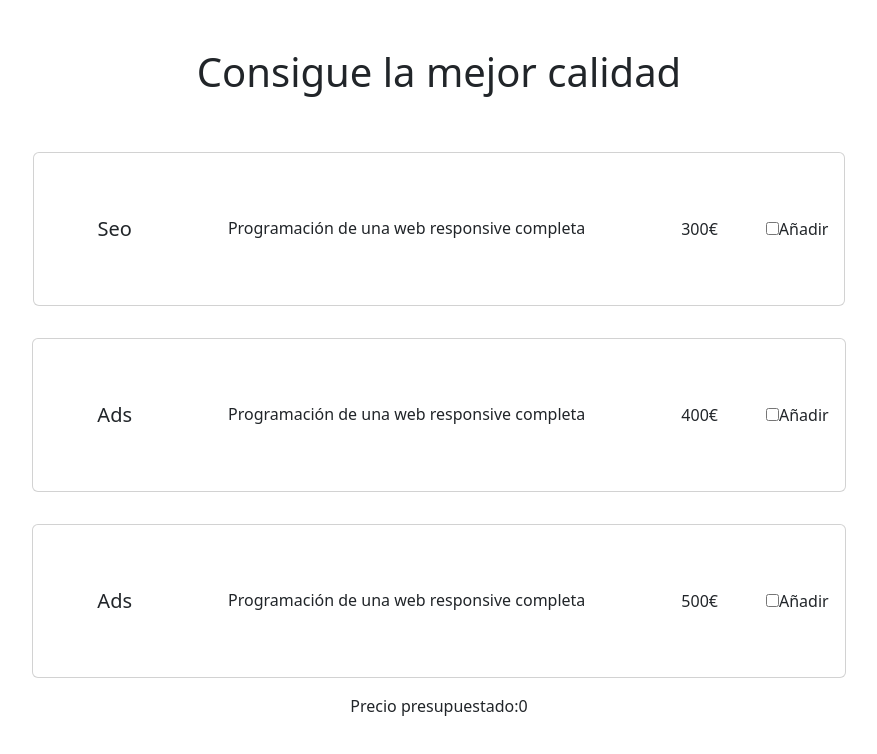
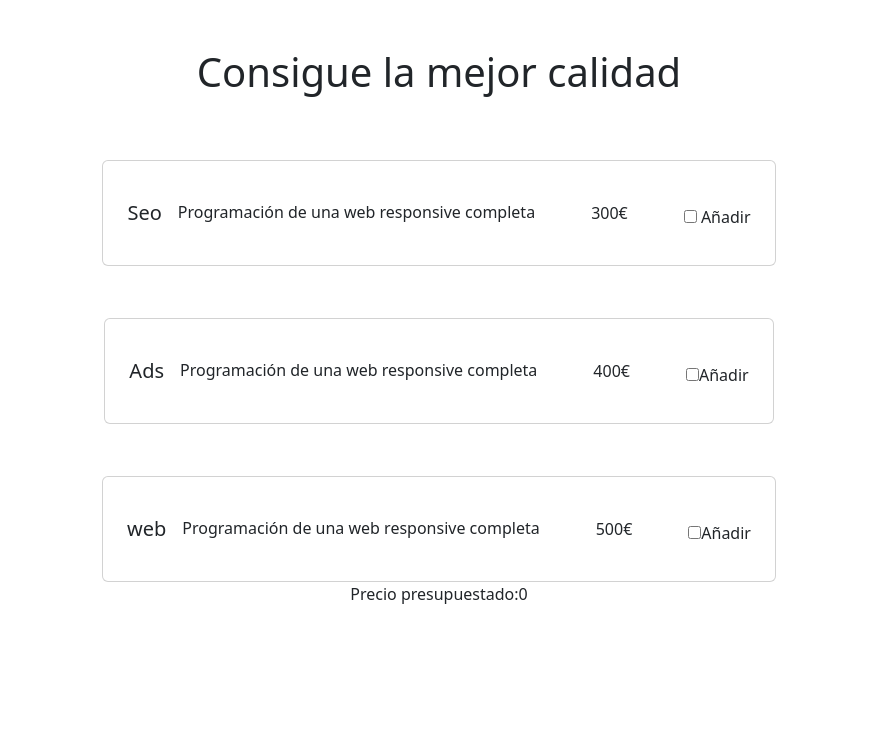
Before and after one commit to ezeam/S6.-Pressupostos, an Angular app: page / in a window 1280 px wide. Shown: the top 754 px of the page, without its empty margins (201-1078 px from the left). Built offline with nearby package versions, Linux system fonts and the light colour scheme.

Commit message:
WIP-trabajando con los modales de los botones de información del panel. Ejercicio 3

```diff
--- a/package.json
+++ b/package.json
@@ -18,6 +18,7 @@
     "@angular/platform-browser": "^18.0.0",
     "@angular/platform-browser-dynamic": "^18.0.0",
     "@angular/router": "^18.0.0",
+    "bootstrap-icons": "^1.11.3",
     "rxjs": "~7.8.0",
     "tslib": "^2.3.0",
     "zone.js": "~0.14.3"
--- a/src/app/home/home.component.html
+++ b/src/app/home/home.component.html
@@ -5,38 +5,49 @@
         <h1>Consigue la mejor calidad</h1>
       </div>
     </div>
+      <div class="container mt-5">
         <div class="row">
           <div class="col d-flex justify-content-center">
-        <div class="card mt-5 m-3">
-          <div class="card-body d-flex align-items-center">
-            <h5 class="card-title m-5">Seo</h5>
-            <h6 class="card-subtitle m-5">Programación de una web responsive completa</h6>
-            <p class="card-text m-5">300€</p>
-            <p class="mb-0"><input type="checkbox" formControlName="seo" (change)="onChangeSeo($event)">Añadir</p>
+            <div class="card mt-2">
+              <div class="card-body d-flex flex-column flex-lg-row align-items-center">
+                <h5 class="card-title m-2">Seo</h5>
+                <h6 class="card-subtitle m-2">Programación de una web responsive completa</h6>
+                <p class="card-text mx-5 my-4">300€</p>
+                <p class="mb-0 m-2">
+                  <input type="checkbox" formControlName="seo" (change)="onChangeSeo($event)"> Añadir
+                </p>
               </div>
             </div>
           </div>
         </div>
+      </div>
+
+      <div class="container mt-5">
         <div class="row">
           <div class="col d-flex justify-content-center">
-        <div class="card m-3">
-          <div class="card-body d-flex align-items-center">
-            <h5 class="card-title m-5">Ads</h5>
-            <h6 class="card-subtitle m-5">Programación de una web responsive completa</h6>
-            <p class="card-text m-5">400€</p>
-            <p class="mb-0"><input type="checkbox" formControlName="ads" (change)="onChangeAds($event)">Añadir</p>
+            <div class="card mt-1">
+              <div class="card-body d-flex flex-column flex-lg-row align-items-center">
+                <h5 class="card-title m-2">Ads</h5>
+                <h6 class="card-subtitle m-2">Programación de una web responsive completa</h6>
+                <p class="card-text mx-5 my-4">400€</p>
+                <p class="mb-0 m-2">
+                  <input type="checkbox" formControlName="ads" (change)="onChangeAds($event)">Añadir
+                </p>
               </div>
             </div>
           </div>
         </div>
+    </div>
+
+    <div class="container mt-5">
       <div class="row">
         <div class="col d-flex justify-content-center">
-        <div class="card m-3">
-          <div class="card-body d-flex align-items-center">
-            <h5 class="card-title m-5">Ads</h5>
-            <h6 class="card-subtitle m-5">Programación de una web responsive completa</h6>
-            <p class="card-text m-5">500€</p>
-            <p class="mb-0"><input type="checkbox" formControlName="web" (change)="onChangeWeb($event)">Añadir</p>
+          <div class="card mt-1">
+            <div class="card-body d-flex flex-column flex-lg-row align-items-center">
+              <h5 class="card-title m-2">web</h5>
+              <h6 class="card-subtitle m-2">Programación de una web responsive completa</h6>
+              <p class="card-text mx-5 my-4">500€</p>
+              <p class="mb-0 m-2"><input type="checkbox" formControlName="web" (change)="onChangeWeb($event)">Añadir</p>
             </div>
             @if(formularioHome.get('web')?.value){
               <div class="row">
@@ -48,6 +59,8 @@
           </div>
         </div>
       </div>
+    </div>
+
     <div class="row">
       <div class="col d-flex justify-content-center">
         <p>Precio presupuestado:</p>
--- a/src/app/panel/panel.component.css
+++ b/src/app/panel/panel.component.css
@@ -1,17 +1,17 @@
 input[type="number"] {
-  width: 40px; /* Ancho deseado */
-  height: 20px; /* Alto deseado */
-  font-size: 12px; /* Tamaño de fuente deseado */
+  width: 40px;
+  height: 20px;
+  font-size: 12px;
 }
 
- /* Oculta la flecha para aumentar en el elemento de entrada de número */
+ /* Oculta la flecha que viene por defecto para aumentar el inputo */
  input[type="number"]::-webkit-inner-spin-button,
  input[type="number"]::-webkit-outer-spin-button {
    -webkit-appearance: none;
    margin: 0;
  }
 
- /* Oculta la flecha para disminuir en el elemento de entrada de número */
+ /* Oculta la flecha que viene por defecto para disminuir el input */
  input[type="number"] {
    -moz-appearance: textfield;
    appearance: none;
@@ -27,3 +27,12 @@ input[type="number"] {
   padding: 0;
   border: 0.1px solid black;
 }
+
+.botonInfoPaginas,
+.botonInfoIdiomas,
+.botonRestar,
+.botonSumar{
+  border: none !important;
+  box-shadow: none !important;
+  background-color: transparent;
+}
--- a/src/app/panel/panel.component.html
+++ b/src/app/panel/panel.component.html
@@ -2,18 +2,48 @@
   <div class="container">
     <div class="row">
       <div class="col d-flex justify-content-center align-items-center">
+        <button class="botonInfoPaginas btn" data-bs-toggle="modal" data-bs-target="#modalInfoPaginas">
+          <i class="bi bi-info-circle"></i>
+        </button>
+        <div class="modal fade" id="modalInfoPaginas" tabindex="-1" aria-labelledby="exampleModalLabel" aria-hidden="true">
+          <div class="modal-dialog">
+            <div class="modal-content">
+              <div class="modal-header">
+                <h5 class="modal-title" id="exampleModalLabel">Número de idiomas</h5>
+                <button type="button" class="btn-close" data-bs-dismiss="modal" aria-label="Close"></button>
+              </div>
+              <div class="modal-body">
+                Añade los idiomas que tendrá tu proyecto. El coste de cada idioma es de 30€.
+              </div>
+              <div class="modal-footer">
+                <button type="button" class="btn btn-secondary" data-bs-dismiss="modal">Cerrar</button>
+              </div>
+            </div>
+          </div>
+        </div>
         <label for="paginas">Número de páginas:</label>
-        <button (click)="restar('paginas')" class="btn btn-redondo ms-2 me-2">-</button>
+        <button class="botonRestar" (click)="restar('paginas')" >
+          <i class="bi bi-dash-circle"></i>
+        </button>
         <input type="number" formControlName="paginas" value="1"/>
-        <button (click)="sumar('paginas')" class="btn btn-redondo ms-2 me-2">+</button>
+        <button class="botonSumar" (click)="sumar('paginas')" >
+          <i class="bi bi-plus-circle"></i>
+        </button>
       </div>
     </div>
     <div class="row">
       <div class="col d-flex justify-content-center align-items-center">
+        <button class="botonInfoIdiomas" (click)="restar('idiomas')">
+          <i class="bi bi-info-circle"></i>
+        </button>
         <label for="idiomas">Número de idiomas:</label>
-        <button (click)="restar('idiomas')" class="btn btn-redondo ms-2 me-2">-</button>
+        <button class="botonRestar" (click)="restar('idiomas')" >
+          <i class="bi bi-dash-circle"></i>
+        </button>
         <input type="number" formControlName="idiomas" value="1">
-        <button (click)="sumar('idiomas')" class="btn btn-redondo ms-2 me-2">+</button>
+        <button class="botonSumar" (click)="sumar('idiomas')" >
+          <i class="bi bi-plus-circle"></i>
+        </button>
       </div>
     </div>
   </div>
--- a/src/index.html
+++ b/src/index.html
@@ -7,6 +7,7 @@
   <meta name="viewport" content="width=device-width, initial-scale=1">
   <link rel="icon" type="image/x-icon" href="favicon.ico">
   <link href="https://cdn.jsdelivr.net/npm/bootstrap@5.3.0-alpha1/dist/css/bootstrap.min.css" rel="stylesheet">
+  <link href="https://cdn.jsdelivr.net/npm/bootstrap-icons/font/bootstrap-icons.css" rel="stylesheet">
 </head>
 <body>
   <app-root></app-root>
```
Also changed, not shown: public/assets/infoCircle.svg (added), 1 other file (tests, documents, lock files or other folders). Lines whose indentation alone changed are shown as unchanged.
